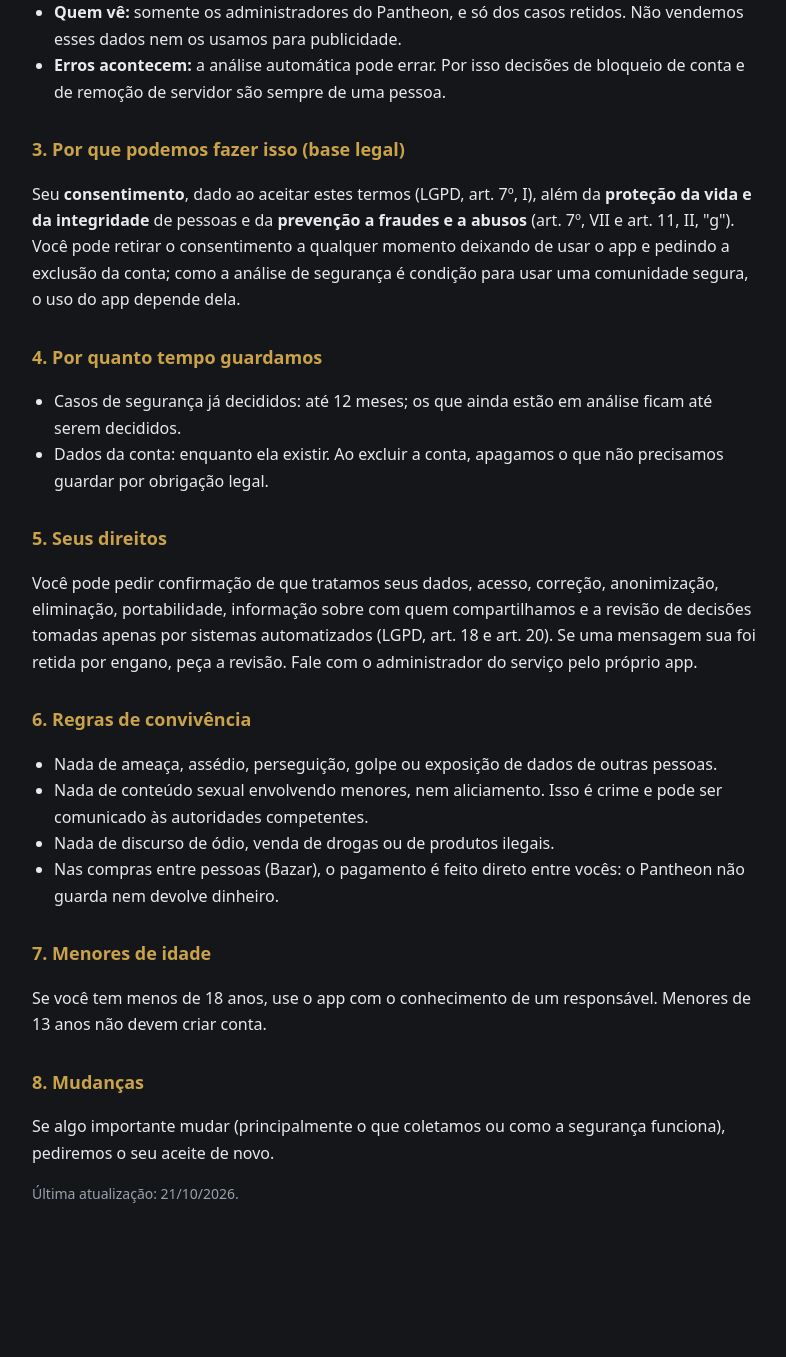
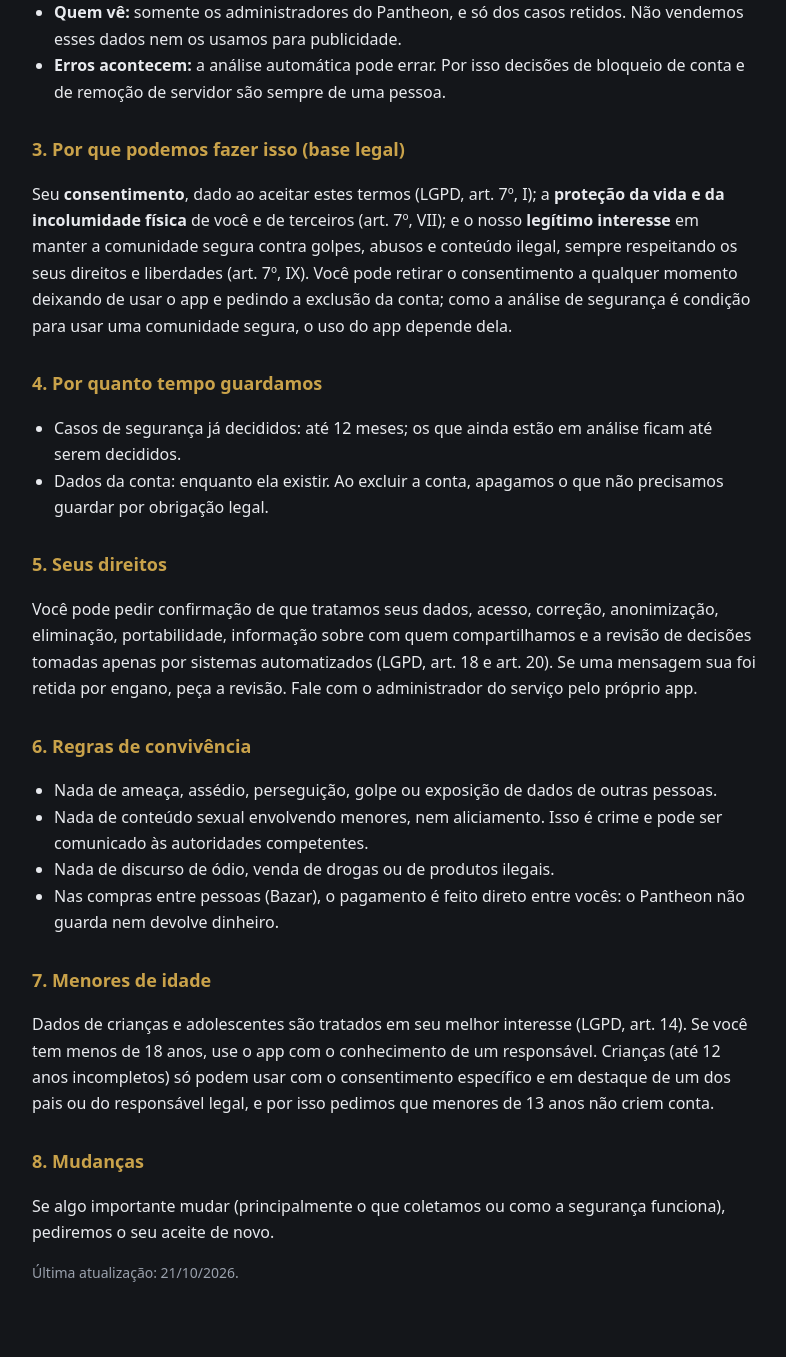
Before and after one commit to AqueleSales/Bazinga-hub-gg, a Flask app: page /termos in a window 1280 px wide. Shown: the part 1275-2632 px from the top of the page, without its empty margins (246-1032 px from the left). Before the commit the page ends 2478 px from the top, so only its background shows below. Run offline with Flask 3, Linux system fonts and the light colour scheme.

Commit message:
Termos: corrige base legal da LGPD (art. 7 IX e VII; art. 14 para criancas)
O art. 11, II, "g" so vale para autenticacao de cadastro; a moderacao se apoia
no legitimo interesse e na protecao da vida. Artigos conferidos no texto da lei.

Co-Authored-By: Claude Sonnet 5.5 <noreply@anthropic.com>

```diff
--- a/app/templates/termos.html
+++ b/app/templates/termos.html
@@ -61,7 +61,7 @@
   </ul>
 
   <h2>3. Por que podemos fazer isso (base legal)</h2>
-  <p>Seu <b>consentimento</b>, dado ao aceitar estes termos (LGPD, art. 7º, I), além da <b>proteção da vida e da integridade</b> de pessoas e da <b>prevenção a fraudes e a abusos</b> (art. 7º, VII e art. 11, II, "g"). Você pode retirar o consentimento a qualquer momento deixando de usar o app e pedindo a exclusão da conta; como a análise de segurança é condição para usar uma comunidade segura, o uso do app depende dela.</p>
+  <p>Seu <b>consentimento</b>, dado ao aceitar estes termos (LGPD, art. 7º, I); a <b>proteção da vida e da incolumidade física</b> de você e de terceiros (art. 7º, VII); e o nosso <b>legítimo interesse</b> em manter a comunidade segura contra golpes, abusos e conteúdo ilegal, sempre respeitando os seus direitos e liberdades (art. 7º, IX). Você pode retirar o consentimento a qualquer momento deixando de usar o app e pedindo a exclusão da conta; como a análise de segurança é condição para usar uma comunidade segura, o uso do app depende dela.</p>
 
   <h2>4. Por quanto tempo guardamos</h2>
   <ul>
@@ -82,7 +82,7 @@
   </ul>
 
   <h2>7. Menores de idade</h2>
-  <p>Se você tem menos de 18 anos, use o app com o conhecimento de um responsável. Menores de 13 anos não devem criar conta.</p>
+  <p>Dados de crianças e adolescentes são tratados em seu melhor interesse (LGPD, art. 14). Se você tem menos de 18 anos, use o app com o conhecimento de um responsável. Crianças (até 12 anos incompletos) só podem usar com o consentimento específico e em destaque de um dos pais ou do responsável legal, e por isso pedimos que menores de 13 anos não criem conta.</p>
 
   <h2>8. Mudanças</h2>
   <p>Se algo importante mudar (principalmente o que coletamos ou como a segurança funciona), pediremos o seu aceite de novo.</p>
```
Also changed, not shown: CLAUDE.md (+1 -1 lines).
